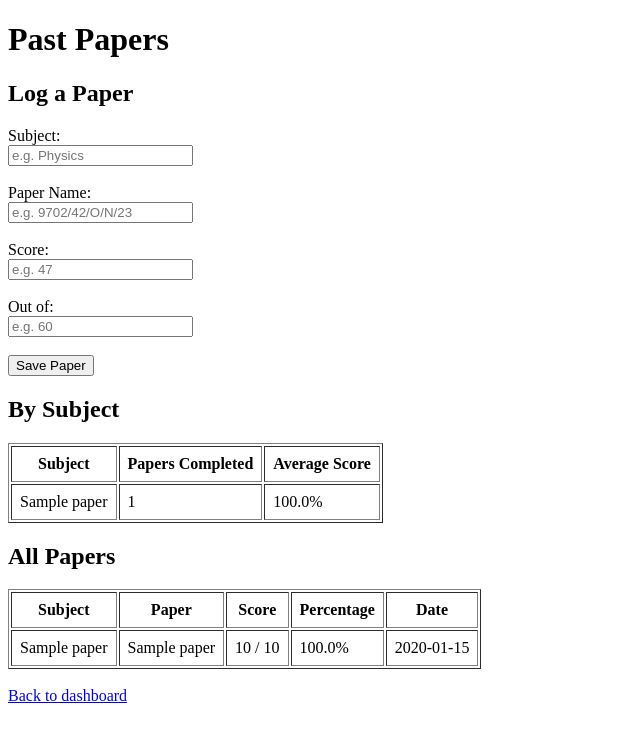
After one commit to mueneb/study-pal, a Flask app: page /papers in a window 1280 px wide. The commit adds this page. Shown: the top 742 px of the page, without its empty margins (0-640 px from the left). Run offline with Flask 3, Linux system fonts and the light colour scheme; tables that the repository leaves empty hold one stand-in row (values such as "Sample post").

Commit message:
past ppr

```diff
--- a/app.py
+++ b/app.py
@@ -60,6 +60,40 @@ def buy_freeze():
     success, message = buy_streak_freeze()
     return redirect(url_for("index", message=message))
 
+@app.route("/papers", methods=["GET", "POST"])
+def papers():
+    if request.method == "POST":
+        # Handle paper submission logic here
+        subject = request.form["subject"]
+        paper_name = request.form["paper_name"]
+        score = int(request.form["score"])
+        max_score = int(request.form["max_score"])
+
+        conn = get_db()
+        conn.execute(
+            "INSERT INTO past_papers (subject, paper_name, score, max_score) VALUES (?,?,?,?)",
+            (subject, paper_name, score, max_score)
+        )
+
+        conn.commit()
+        conn.close()
+
+        check_achievements()
+        return redirect(url_for("papers"))
+
+    conn = get_db()
+    all_papers = conn.execute(
+        "SELECT * FROM past_papers ORDER BY completed_at DESC"
+    ).fetchall()
+
+    by_subject = conn.execute(
+        """SELECT subject, COUNT(*) as count,
+        ROUND(AVG(CAST(score AS REAL) / max_score * 100), 1) as avg_percentage
+        FROM past_papers GROUP BY subject"""
+    ).fetchall()
+    conn.close()
+
+    return render_template("papers.html", papers=all_papers, by_subject=by_subject)
 
 if __name__ == "__main__":
     app.run(debug=True)
--- a/database.py
+++ b/database.py
@@ -1,10 +1,12 @@
 import sqlite3
 from datetime import datetime, timedelta
+
 
 def get_db():
     conn = sqlite3.connect("study.db")
     conn.row_factory = sqlite3.Row
     return conn
+
 
 def init_db():
     conn = get_db()
@@ -31,7 +33,7 @@ def init_db():
         VALUES (1, 0, 1, 0)
     """)
 
-    #Achievements table
+    # Achievements table
     conn.execute("""
     CREATE TABLE IF NOT EXISTS achievements (
         id INTEGER PRIMARY KEY AUTOINCREMENT,
@@ -40,28 +42,42 @@ def init_db():
         unlocked_at DATETIME DEFAULT NULL
     )
     """)
+
+    # past papers table
+    conn.execute("""
+    CREATE TABLE IF NOT EXISTS past_papers (
+        id INTEGER PRIMARY KEY AUTOINCREMENT,
+        subject TEXT NOT NULL,
+        paper_name TEXT NOT NULL,
+        score INTEGER NOT NULL,
+        max_score INTEGER NOT NULL,
+        completed_at DATE DEFAULT CURRENT_DATE
+    )
+""")
+
     # Seed all achievements
     achievements = [
-    ("First Session", "Log your first study session"),
-    ("5 Hours Studied", "Study for a total of 5 hours"),
-    ("10 Hours Studied", "Study for a total of 10 hours"),
-    ("50 Hours Studied", "Study for a total of 50 hours"),
-    ("100 Hours Studied", "Study for a total of 100 hours"),
-    ("7-Day Streak", "Achieve a 7 day streak"),
-    ("30-Day Streak", "Achieve a 30 day streak"),
-    ("First Past Paper", "Complete your first past paper"),
-    ("10 Past Papers", "Complete 10 past papers"),
-    ("50 Past Papers", "Complete 50 past papers"),
+        ("First Session", "Log your first study session"),
+        ("5 Hours Studied", "Study for a total of 5 hours"),
+        ("10 Hours Studied", "Study for a total of 10 hours"),
+        ("50 Hours Studied", "Study for a total of 50 hours"),
+        ("100 Hours Studied", "Study for a total of 100 hours"),
+        ("7-Day Streak", "Achieve a 7 day streak"),
+        ("30-Day Streak", "Achieve a 30 day streak"),
+        ("First Past Paper", "Complete your first past paper"),
+        ("10 Past Papers", "Complete 10 past papers"),
+        ("50 Past Papers", "Complete 50 past papers"),
     ]
 
     for name, description in achievements:
         conn.execute(
-        "INSERT OR IGNORE INTO achievements (name, description) SELECT ?, ? WHERE NOT EXISTS (SELECT 1 FROM achievements WHERE name = ?)",
-        (name, description, name)
+            "INSERT OR IGNORE INTO achievements (name, description) SELECT ?, ? WHERE NOT EXISTS (SELECT 1 FROM achievements WHERE name = ?)",
+            (name, description, name),
         )
 
     conn.commit()
     conn.close()
+
 
 def get_streaks():
     conn = get_db()
@@ -124,19 +140,21 @@ def get_streaks():
 
     return current_streak, longest_streak
 
+
 def get_stats():
     conn = get_db()
 
-     # Total study time (all time)
-    total = conn.execute(
-         "SELECT SUM(duration) as total FROM study_sessions"
-        ).fetchone()["total"] or 0
+    # Total study time (all time)
+    total = (
+        conn.execute("SELECT SUM(duration) as total FROM study_sessions").fetchone()[
+            "total"
+        ]
+        or 0
+    )
 
     # Study time this week
-    weekly_total = conn.execute(
-        """SELECT SUM(duration) as total FROM study_sessions
-        WHERE created_at >= DATE('now', '-6 days')"""
-    ).fetchone()["total"] or 0
+    weekly_total = conn.execute("""SELECT SUM(duration) as total FROM study_sessions
+        WHERE created_at >= DATE('now', '-6 days')""").fetchone()["total"] or 0
 
     # Weekly time broken down by subject
     weekly_by_subject = conn.execute(
@@ -158,77 +176,74 @@ def get_stats():
         "longest_streak": longest_streak,
     }
 
+
 def get_user_stats():
     conn = get_db()
 
-    stats = conn.execute(
-    "SELECT * FROM user_stats WHERE id = 1"
-    ).fetchone()
+    stats = conn.execute("SELECT * FROM user_stats WHERE id = 1").fetchone()
     conn.close()
     return stats
+
 
 def add_xp(minutes):
     xp_earned = minutes
     conn = get_db()
-    conn.execute(
-        "UPDATE user_stats SET xp = xp + ? WHERE id = 1",
-        (xp_earned,)
-    )
+    conn.execute("UPDATE user_stats SET xp = xp + ? WHERE id = 1", (xp_earned,))
 
     # Recalculate level
-    new_xp = conn.execute(
-        "SELECT xp FROM user_stats WHERE id = 1"
-    ).fetchone()["xp"]
+    new_xp = conn.execute("SELECT xp FROM user_stats WHERE id = 1").fetchone()["xp"]
     new_level = get_level(new_xp)
-    conn.execute(
-        "UPDATE user_stats SET level = ? WHERE id = 1",
-        (new_level,)
-    )
+    conn.execute("UPDATE user_stats SET level = ? WHERE id = 1", (new_level,))
 
     conn.commit()
     conn.close()
     return xp_earned
 
+
 LEVEL_THRESHOLDS = [0, 100, 300, 600, 1000, 1500, 2100, 2800, 3600, 4500]
+
 
 def get_level(xp):
     level = 1
     for i, threshold in enumerate(LEVEL_THRESHOLDS):
-        if xp>=threshold:
+        if xp >= threshold:
             level = i + 1
     return level
+
 
 def get_xp_progress(xp):
     level = get_level(xp)
     current_threshold = LEVEL_THRESHOLDS[level - 1]
 
-    #if max level
-    if level>= len(LEVEL_THRESHOLDS):
+    # if max level
+    if level >= len(LEVEL_THRESHOLDS):
         return level, xp, xp, 100
 
     next_threshold = LEVEL_THRESHOLDS[level]
     xp_into_level = xp - current_threshold
     xp_needed = next_threshold - current_threshold
-    percentage = int((xp_into_level/xp_needed)*100)
+    percentage = int((xp_into_level / xp_needed) * 100)
 
     return level, xp_into_level, xp_needed, percentage
+
 
 def check_achievements():
     conn = get_db()
     now = datetime.now().strftime("%Y-%m-%d %H:%M:%S")
 
-    # Total minutes studied
     total_minutes = conn.execute(
         "SELECT SUM(duration) as total FROM study_sessions"
     ).fetchone()["total"] or 0
     total_hours = total_minutes / 60
 
-    # Total sessions
     total_sessions = conn.execute(
         "SELECT COUNT(*) as count FROM study_sessions"
     ).fetchone()["count"]
 
-    # Current longest streak
+    total_papers = conn.execute(
+        "SELECT COUNT(*) as count FROM past_papers"
+    ).fetchone()["count"]
+
     conn.close()
     _, longest_streak = get_streaks()
 
@@ -256,6 +271,12 @@ def check_achievements():
         unlock("7-Day Streak")
     if longest_streak >= 30:
         unlock("30-Day Streak")
+    if total_papers >= 1:
+        unlock("First Past Paper")
+    if total_papers >= 10:
+        unlock("10 Past Papers")
+    if total_papers >= 50:
+        unlock("50 Past Papers")
 
 def buy_streak_freeze():
     conn = get_db()
@@ -278,11 +299,10 @@ def buy_streak_freeze():
     conn.close()
     return True, "Streak freeze purchased!"
 
+
 def apply_streak_freeze():
     conn = get_db()
-    user = conn.execute(
-        "SELECT streak_freezes FROM user_stats WHERE id = 1"
-    ).fetchone()
+    user = conn.execute("SELECT streak_freezes FROM user_stats WHERE id = 1").fetchone()
 
     if user["streak_freezes"] > 0:
         conn.execute(
--- /dev/null
+++ b/templates/papers.html
@@ -0,0 +1,79 @@
+<!DOCTYPE html>
+<html>
+<head>
+    <title>Past Papers</title>
+</head>
+<body>
+    <h1>Past Papers</h1>
+
+    <h2>Log a Paper</h2>
+    <form method="POST">
+        <label>Subject:</label><br>
+        <input type="text" name="subject" placeholder="e.g. Physics" required><br><br>
+
+        <label>Paper Name:</label><br>
+        <input type="text" name="paper_name" placeholder="e.g. 9702/42/O/N/23" required><br><br>
+
+        <label>Score:</label><br>
+        <input type="number" name="score" placeholder="e.g. 47" min="0" required><br><br>
+
+        <label>Out of:</label><br>
+        <input type="number" name="max_score" placeholder="e.g. 60" min="1" required><br><br>
+
+        <button type="submit">Save Paper</button>
+    </form>
+
+    <h2>By Subject</h2>
+    {% if by_subject %}
+    <table border="1" cellpadding="8">
+        <thead>
+            <tr>
+                <th>Subject</th>
+                <th>Papers Completed</th>
+                <th>Average Score</th>
+            </tr>
+        </thead>
+        <tbody>
+            {% for row in by_subject %}
+            <tr>
+                <td>{{ row["subject"] }}</td>
+                <td>{{ row["count"] }}</td>
+                <td>{{ row["avg_percentage"] }}%</td>
+            </tr>
+            {% endfor %}
+        </tbody>
+    </table>
+    {% endif %}
+
+    <h2>All Papers</h2>
+    {% if papers %}
+    <table border="1" cellpadding="8">
+        <thead>
+            <tr>
+                <th>Subject</th>
+                <th>Paper</th>
+                <th>Score</th>
+                <th>Percentage</th>
+                <th>Date</th>
+            </tr>
+        </thead>
+        <tbody>
+            {% for paper in papers %}
+            <tr>
+                <td>{{ paper["subject"] }}</td>
+                <td>{{ paper["paper_name"] }}</td>
+                <td>{{ paper["score"] }} / {{ paper["max_score"] }}</td>
+                <td>{{ "%.1f"|format(paper["score"] / paper["max_score"] * 100) }}%</td>
+                <td>{{ paper["completed_at"] }}</td>
+            </tr>
+            {% endfor %}
+        </tbody>
+    </table>
+    {% else %}
+    <p>No papers logged yet.</p>
+    {% endif %}
+
+    <br>
+    <a href="/">Back to dashboard</a>
+</body>
+</html>
```
Also changed, not shown: templates/index.html (+4 -4 lines).
